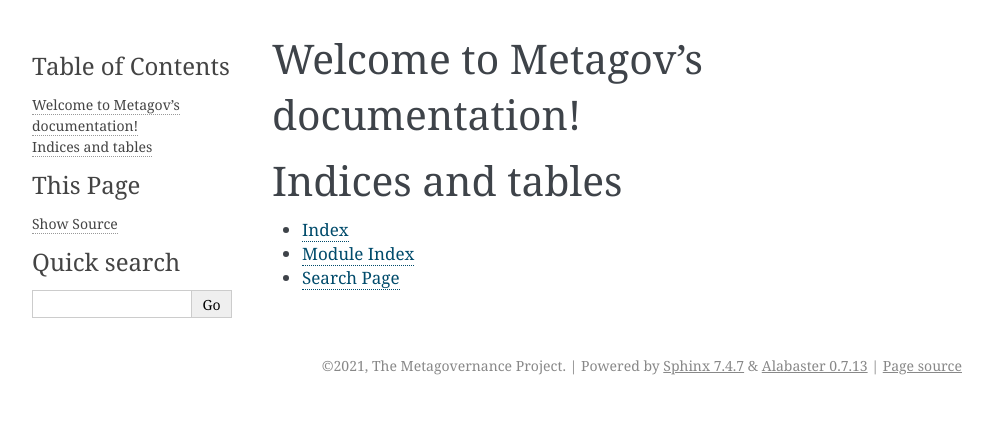
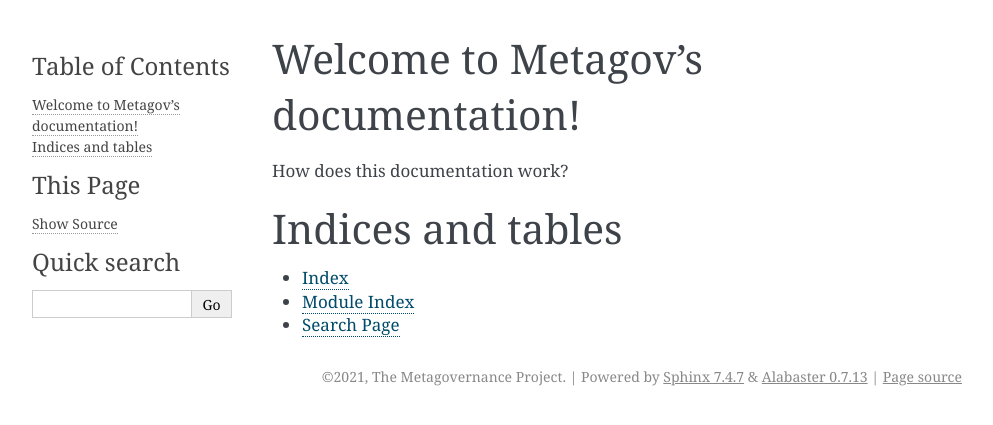
Before and after one commit to metagov/gateway, a Sphinx documentation site: the page built from docs/index.rst, in a window 1280 px wide. Shown: the top 425 px of the page, without its empty margins (148-1141 px from the left). Built offline with Sphinx 7.4.7, drawn with Linux system fonts in a browser that asks for light colours.

Commit message:
Update index.rst

```diff
--- a/docs/index.rst
+++ b/docs/index.rst
@@ -10,6 +10,7 @@
    :maxdepth: 2
    :caption: Contents:
 
+How does this documentation work?
 
 
 Indices and tables
```
